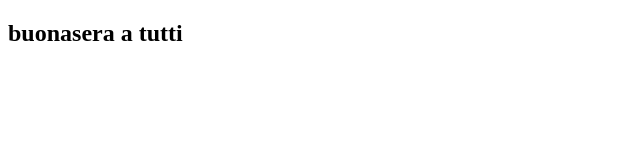
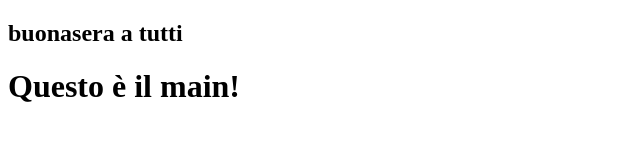
Before and after one commit to LorenzoEufemi/git-test2, a plain HTML site: page index.html in a window 1280 px wide. Shown: the whole page, without its empty margins (0-640 px from the left). Drawn offline with Linux system fonts and the light colour scheme.

Commit message:
Add-main-title

```diff
--- a/index.html
+++ b/index.html
@@ -1,11 +1,18 @@
 <!DOCTYPE html>
 <html lang="en">
+
 <head>
     <meta charset="UTF-8">
     <meta name="viewport" content="width=device-width, initial-scale=1.0">
     <title>Document</title>
 </head>
+
 <body>
     <h2>buonasera a tutti</h2>
+
+    <main>
+        <h1>Questo è il main!</h1>
+    </main>
 </body>
+
 </html>
```
